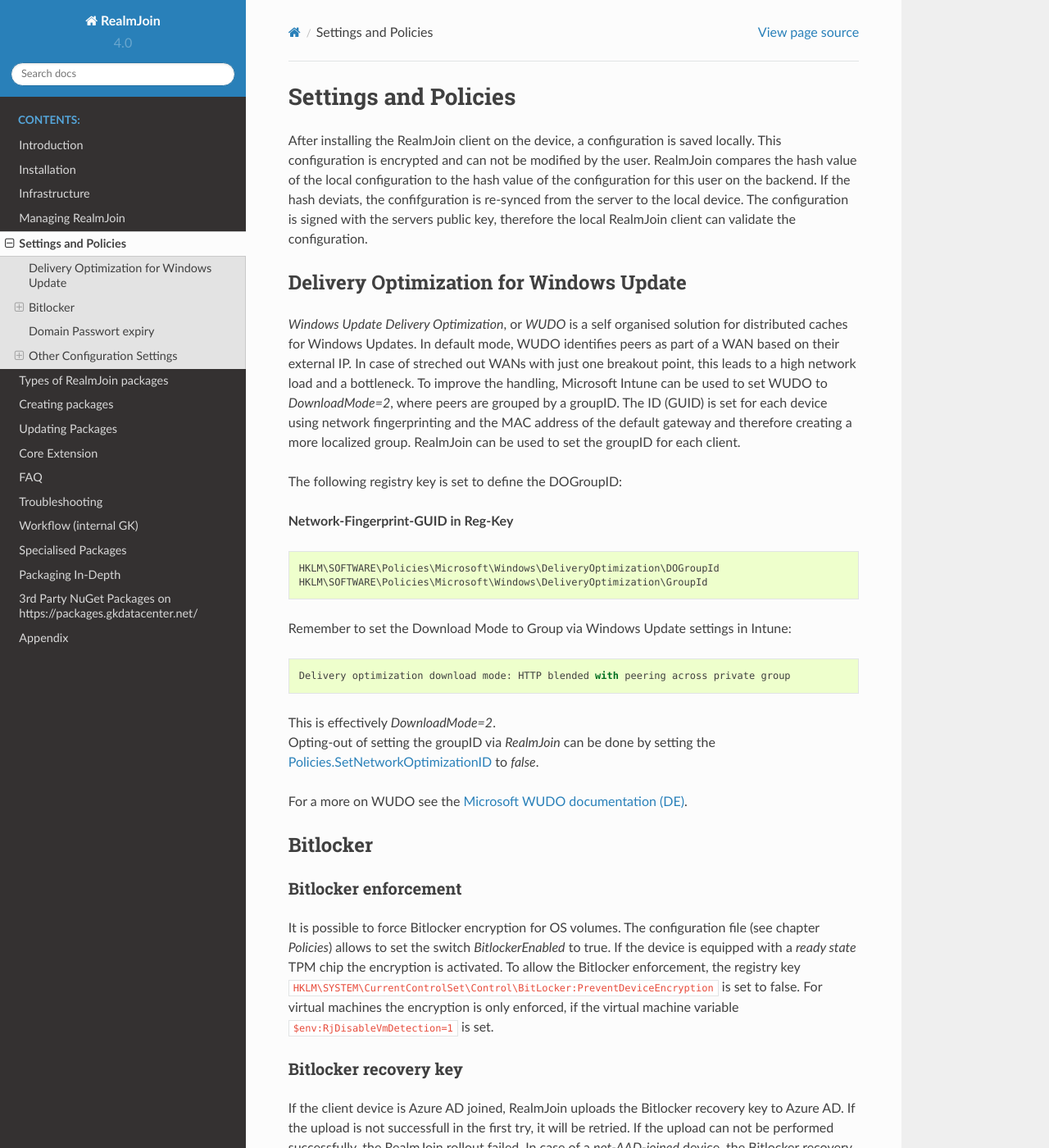
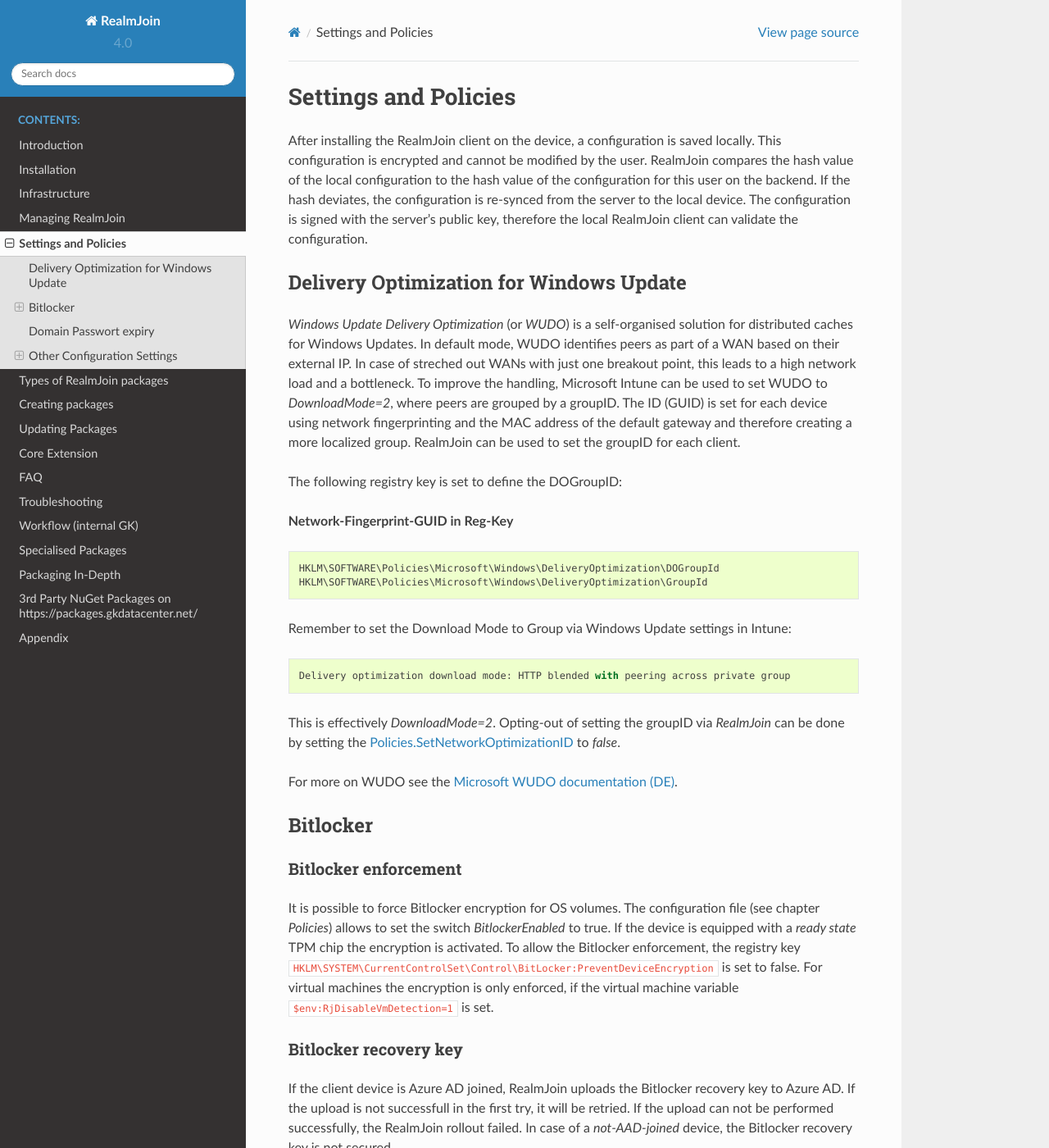
Before and after one commit to bb-froggy/realmjoin-docs, a Sphinx documentation site: the page built from docs/policies.md, in a window 1280 px wide and 1400 px high. Shown: the whole window at 82% size. Built offline with Sphinx 7.4.7 and the Read the Docs theme 2.0.0, drawn with Linux system fonts in a browser that asks for light colours.

Commit message:
Some typos

````diff
--- a/docs/policies.md
+++ b/docs/policies.md
@@ -1,10 +1,10 @@
 # Settings and Policies
 
-After installing the RealmJoin client on the device, a configuration is saved locally. This configuration is encrypted and can not be modified by the user. RealmJoin compares the hash value of the local configuration  to the hash value of the configuration for this user on the backend. If the hash deviats, the confifguration is re-synced from the server to the local device. The configuration is signed with the servers public key, therefore the local RealmJoin client can validate the configuration.
+After installing the RealmJoin client on the device, a configuration is saved locally. This configuration is encrypted and cannot be modified by the user. RealmJoin compares the hash value of the local configuration to the hash value of the configuration for this user on the backend. If the hash deviates, the configuration is re-synced from the server to the local device. The configuration is signed with the server's public key, therefore the local RealmJoin client can validate the configuration.
 
 ## Delivery Optimization for Windows Update
 
-*Windows Update Delivery Optimization*, or *WUDO* is a self organised solution for distributed caches for Windows Updates. In default mode, WUDO identifies peers as part of a WAN based on their external IP. In case of streched out WANs with just one breakout point, this leads to a high network load and a bottleneck.
+*Windows Update Delivery Optimization* (or *WUDO*) is a self-organised solution for distributed caches for Windows Updates. In default mode, WUDO identifies peers as part of a WAN based on their external IP. In case of streched out WANs with just one breakout point, this leads to a high network load and a bottleneck.
 To improve the handling, Microsoft Intune can be used to set WUDO to *DownloadMode=2*, where peers are grouped by a groupID. The ID (GUID) is set for each device using network fingerprinting and the MAC address of the default gateway and therefore creating a more localized group. RealmJoin can be used to set the groupID for each client.
 
 The following registry key is set to define the DOGroupID:
@@ -18,10 +18,9 @@
 ```
 Delivery optimization download mode: HTTP blended with peering across private group
 ```
-This is effectively *DownloadMode=2*.
-Opting-out of setting the groupID via *RealmJoin* can be done by setting the [Policies.SetNetworkOptimizationID](http://docs.realmjoin.com/policies.html#policies) to *false*.
+This is effectively *DownloadMode=2*. Opting-out of setting the groupID via *RealmJoin* can be done by setting the [Policies.SetNetworkOptimizationID](http://docs.realmjoin.com/policies.html#policies) to *false*.
 
-For a more on WUDO see the [Microsoft WUDO documentation (DE)](https://docs.microsoft.com/de-de/windows/deployment/update/waas-delivery-optimization).
+For more on WUDO see the [Microsoft WUDO documentation (DE)](https://docs.microsoft.com/de-de/windows/deployment/update/waas-delivery-optimization).
 
 ## Bitlocker
 ### Bitlocker enforcement
````
